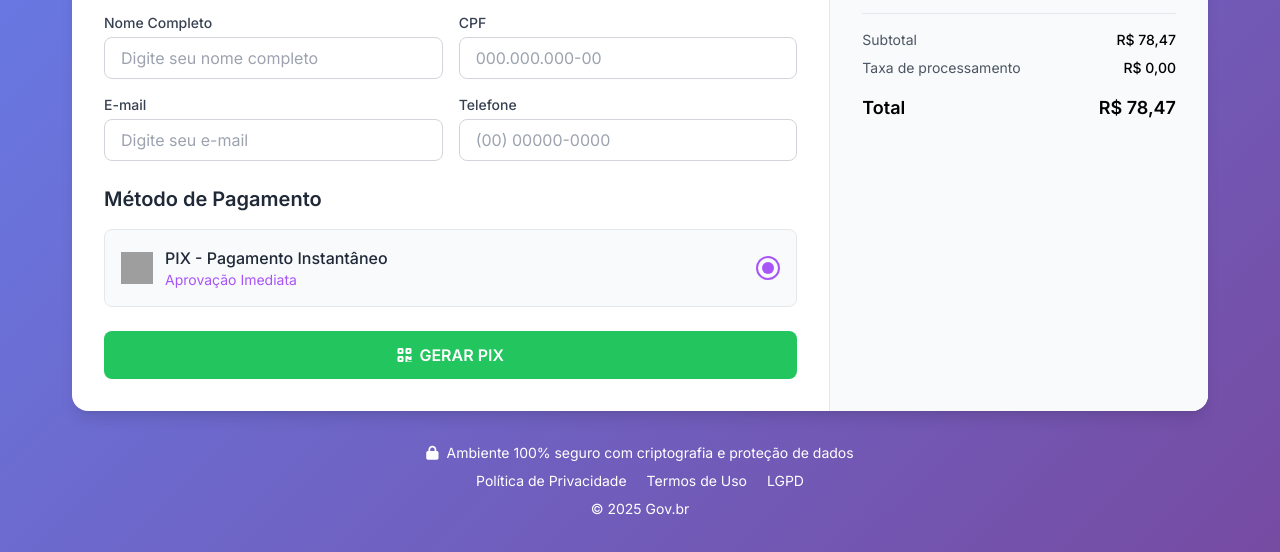
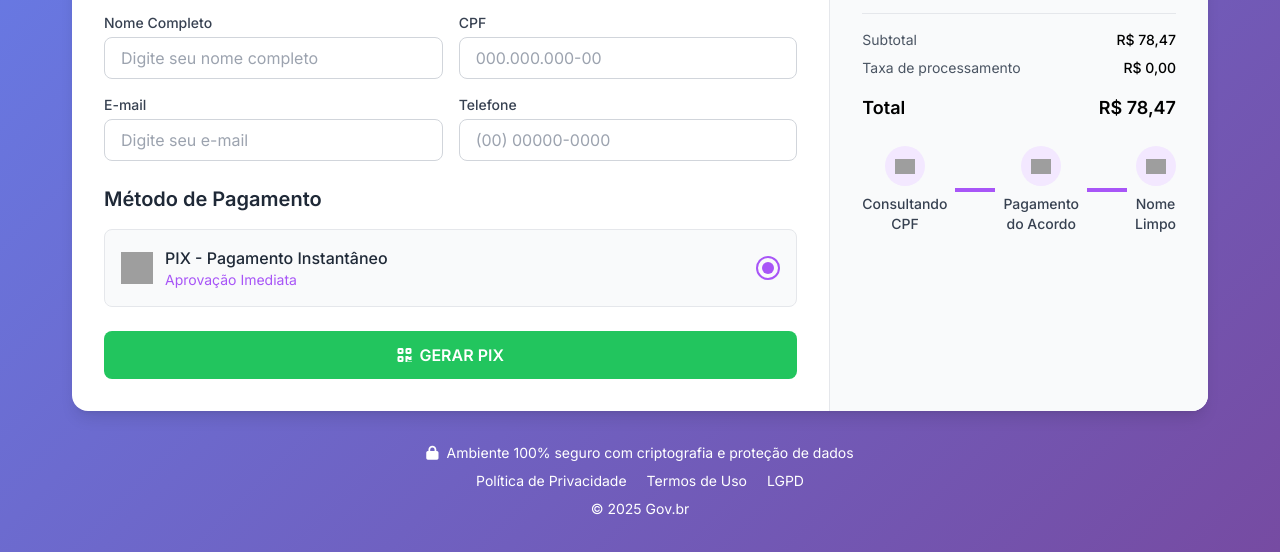
Before and after one commit to pedroaalvess/checkout-serasa, a plain HTML site: page checkout/index.html in a window 1280 px wide. Shown: the part 248-800 px from the top of the page. Drawn offline with nearby package versions, Linux system fonts and the light colour scheme; grey boxes are pictures that could not be loaded.

Commit message:
Update index.html

```diff
--- a/checkout/index.html
+++ b/checkout/index.html
@@ -51,6 +51,40 @@
                                         </div>
                                     </div>
                                 </div>
+                                <div class="block lg:hidden border-b border-gray-200 my-4"></div>
+<!-- Etapas do Checkout -->
+<div class="w-full mb-6">
+    <div class="flex items-center justify-between">
+
+        <!-- Etapa 1 -->
+        <div class="flex flex-col items-center text-center flex-1">
+            <div class="w-10 h-10 rounded-full bg-purple-100 flex items-center justify-center">
+                <img src="https://i.imgur.com/MbDTTVF.png" alt="Consulta" class="w-5 h-5 object-contain">
+            </div>
+            <p class="text-sm font-medium text-gray-700 mt-2">Consultando CPF</p>
+        </div>
+
+        <div class="flex-1 h-1 bg-purple-500 mx-2"></div>
+
+        <!-- Etapa 2 -->
+        <div class="flex flex-col items-center text-center flex-1">
+            <div class="w-10 h-10 rounded-full bg-purple-100 flex items-center justify-center">
+                <img src="https://i.imgur.com/sFRMTYO.png" alt="Pagamento" class="w-5 h-5 object-contain">
+            </div>
+            <p class="text-sm font-medium text-gray-700 mt-2">Pagamento do Acordo</p>
+        </div>
+
+        <div class="flex-1 h-1 bg-purple-500 mx-2"></div>
+
+        <!-- Etapa 3 -->
+        <div class="flex flex-col items-center text-center flex-1">
+            <div class="w-10 h-10 rounded-full bg-purple-100 flex items-center justify-center">
+                <img src="https://i.imgur.com/RUKMp09.png" alt="Indenização" class="w-5 h-5 object-contain">
+            </div>
+            <p class="text-sm font-medium text-gray-700 mt-2">Nome Limpo</p>
+        </div>
+    </div>
+</div>
                             </div>
                         </div>
 
```
